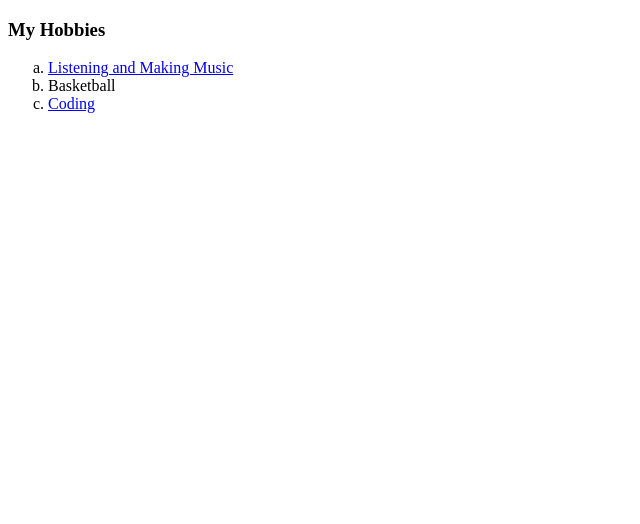
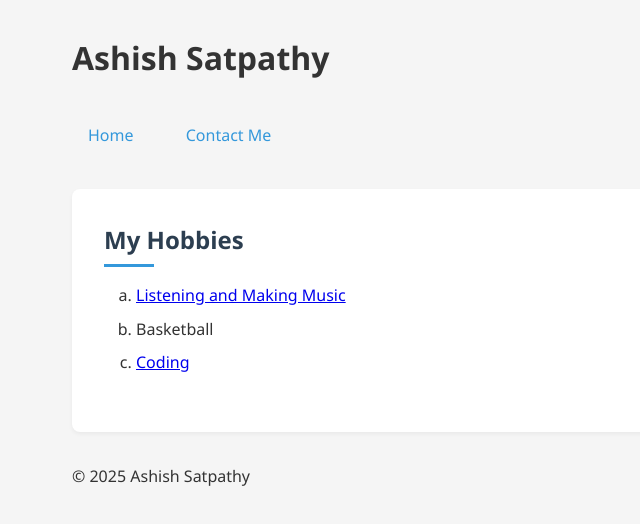
Before and after one commit to Iam4shish/CV, a plain HTML site: page hobbies.html in a window 1280 px wide. Shown: the whole page, without its empty margins (0-640 px from the left). Drawn offline with Linux system fonts and the light colour scheme.

Commit message:
Update hobbies.html

```diff
--- a/hobbies.html
+++ b/hobbies.html
@@ -1,15 +1,33 @@
 <!DOCTYPE html>
-<html lang="en" dir="ltr">
+<html lang="en">
 <head>
   <meta charset="utf-8">
-    <title>Hobbies</title>
+  <meta name="viewport" content="width=device-width, initial-scale=1.0">
+  <title>My Hobbies | Ashish Satpathy</title>
+  <link rel="stylesheet" href="styles.css">
 </head>
 <body>
-    <h3>My Hobbies</h3>
+  <header>
+    <h1>Ashish Satpathy</h1>
+    <nav>
+      <a href="index.html">Home</a>
+      <a href="contact.html">Contact Me</a>
+    </nav>
+  </header>
+
+  <main>
+    <section>
+      <h2>My Hobbies</h2>
       <ol type="a">
         <li><a href="https://soundcloud.com/4shish">Listening and Making Music</a></li>
         <li>Basketball</li>
         <li><a href="https://codeforces.com/profile/4shish">Coding</a></li>
       </ol>
+    </section>
+  </main>
+
+  <footer>
+    <p>&copy; 2025 Ashish Satpathy</p>
+  </footer>
 </body>
 </html>
```
Lines whose indentation alone changed are shown as unchanged.
